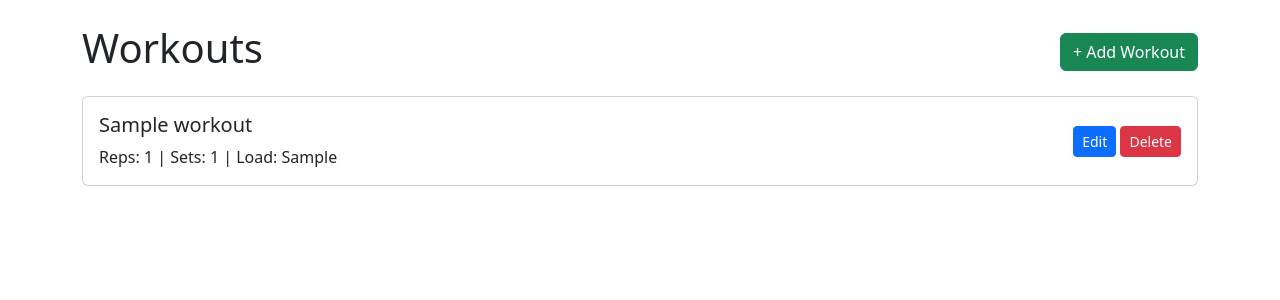
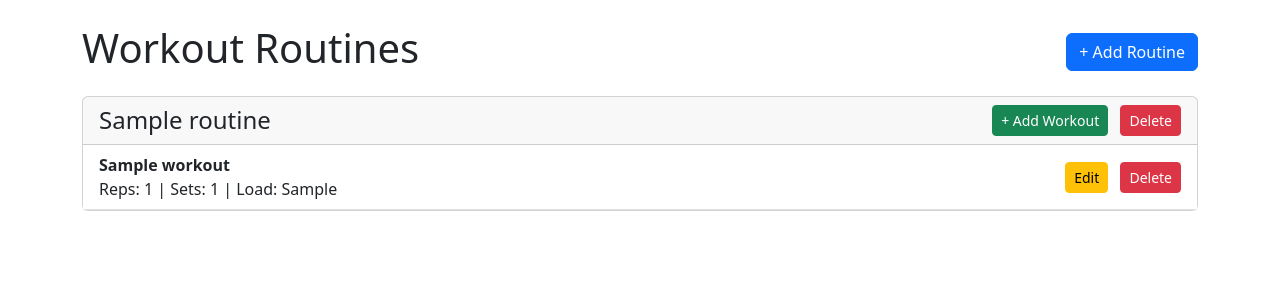
Before and after one commit to 28BEANS/FitTrack, a Flask app: page /workouts in a window 1280 px wide. Shown: the part 56-356 px from the top of the page. Run offline with Flask 3, Linux system fonts and the light colour scheme; a user stored in the database is signed in; tables that the repository leaves empty hold one stand-in row (values such as "Sample post").

Commit message:
added routines model, major changes to jinja template

```diff
--- a/main.py
+++ b/main.py
@@ -7,4 +7,4 @@ with app.app_context():
     db.create_all()
 
 if __name__ == "__main__":
-    app.run(debug=True)
+    app.run(debug=True, port=3000)
--- a/website/templates/workouts.html
+++ b/website/templates/workouts.html
@@ -6,34 +6,58 @@
 
 {% block body %}
 <div class="container mt-4">
+    <!-- Header with + Add Routine button -->
     <div class="d-flex justify-content-between align-items-center mb-3">
-        <h1>Workouts</h1>
-        <button type="button" class="btn btn-success" data-bs-toggle="modal" data-bs-target="#addWorkoutModal">
-            + Add Workout
+        <h1>Workout Routines</h1>
+        <button type="button" class="btn btn-primary" data-bs-toggle="modal" data-bs-target="#addRoutineModal">
+            + Add Routine
         </button>
     </div>
 
-    <!-- Workout List -->
+    {% if not routines %}
+        <div class="alert alert-info">
+            You have no routines yet.
+        </div>
+    {% endif %}
+
+    <!-- Routine Cards -->
+    {% for routine, workouts in workouts_by_routine.items() %}
+        <div class="card mb-4">
+            <div class="card-header d-flex justify-content-between align-items-center">
+                <h4 class="mb-0">{{ routine.label }}</h4>
+                <div>
+                    <!-- Add Workout Button -->
+                    <button class="btn btn-sm btn-success me-2" data-bs-toggle="modal" data-bs-target="#addWorkoutModal{{ routine.id }}">
+                        + Add Workout
+                    </button>
+
+                    <!-- Delete Routine Button -->
+                    <form method="POST" action="{{ url_for('views.delete_routine', id=routine.id) }}" class="d-inline">
+                        <button type="submit" class="btn btn-sm btn-danger">Delete</button>
+                    </form>
+                </div>
+            </div>
+
+            <ul class="list-group list-group-flush">
                 {% if workouts %}
                     {% for workout in workouts %}
-            <div class="card mb-3">
-                <div class="card-body d-flex justify-content-between align-items-center">
+                        <li class="list-group-item d-flex justify-content-between align-items-center">
                             <div>
-                        <h5 class="card-title">{{ workout.title }}</h5>
-                        <p class="card-text">Reps: {{ workout.reps }} | Sets: {{ workout.sets }} | Load: {{ workout.load }}</p>
+                                <strong>{{ workout.title }}</strong><br>
+                                Reps: {{ workout.reps }} | Sets: {{ workout.sets }} | Load: {{ workout.load }}
                             </div>
                             <div>
-                        <!-- Edit Button -->
-                        <button class="btn btn-sm btn-primary" data-bs-toggle="modal" data-bs-target="#editWorkoutModal{{ workout.id }}">Edit</button>
-                        <!-- Delete Form -->
+                                <!-- Edit button -->
+                                <button class="btn btn-sm btn-warning me-2" data-bs-toggle="modal" data-bs-target="#editWorkoutModal{{ workout.id }}">Edit</button>
+
+                                <!-- Delete button -->
                                 <form method="POST" action="{{ url_for('views.delete_workout', id=workout.id) }}" class="d-inline">
                                     <button type="submit" class="btn btn-sm btn-danger">Delete</button>
                                 </form>
                             </div>
-                </div>
-            </div>
+                        </li>
 
-            <!-- Edit Modal -->
+                        <!-- Edit Workout Modal -->
                         <div class="modal fade" id="editWorkoutModal{{ workout.id }}" tabindex="-1" aria-labelledby="editWorkoutModalLabel{{ workout.id }}" aria-hidden="true">
                             <div class="modal-dialog">
                                 <form method="POST" action="{{ url_for('views.update_workout', id=workout.id) }}" class="modal-content">
@@ -42,56 +66,76 @@
                                         <button type="button" class="btn-close" data-bs-dismiss="modal" aria-label="Close"></button>
                                     </div>
                                     <div class="modal-body">
-                            <label for="title" class="form-label">Title</label>
-                            <input type="text" name="title" class="form-control" value="{{ workout.title }}" required>
+                                        <label class="form-label">Title</label>
+                                        <input type="text" name="title" value="{{ workout.title }}" class="form-control" required>
 
-                            <label for="reps" class="form-label mt-2">Reps</label>
-                            <input type="number" name="reps" class="form-control" value="{{ workout.reps }}" required>
+                                        <label class="form-label mt-2">Reps</label>
+                                        <input type="number" name="reps" value="{{ workout.reps }}" class="form-control" required>
 
-                            <label for="sets" class="form-label mt-2">Sets</label>
-                            <input type="number" name="sets" class="form-control" value="{{ workout.sets }}" required>
+                                        <label class="form-label mt-2">Sets</label>
+                                        <input type="number" name="sets" value="{{ workout.sets }}" class="form-control" required>
 
-                            <label for="load" class="form-label mt-2">Load</label>
-                            <input type="text" name="load" id="load" class="form-control" placeholder="N/A if none" required>
+                                        <label class="form-label mt-2">Load</label>
+                                        <input type="text" name="load" value="{{ workout.load }}" class="form-control" required>
                                     </div>
                                     <div class="modal-footer">
-                            <button type="button" class="btn btn-secondary" data-bs-dismiss="modal">Cancel</button>
-                            <button type="submit" class="btn btn-primary">Update</button>
+                                        <button type="submit" class="btn btn-primary">Save Changes</button>
                                     </div>
                                 </form>
                             </div>
                         </div>
                     {% endfor %}
                 {% else %}
-        <div class="alert alert-info">
-            No workouts yet.
+                    <li class="list-group-item text-muted">No workouts in this routine yet.</li>
+                {% endif %}
+            </ul>
         </div>
-    {% endif %}
 
-    <!-- Add Modal -->
-    <div class="modal fade" id="addWorkoutModal" tabindex="-1" aria-labelledby="addWorkoutModalLabel" aria-hidden="true">
+        <!-- Add Workout Modal (per routine) -->
+        <div class="modal fade" id="addWorkoutModal{{ routine.id }}" tabindex="-1" aria-labelledby="addWorkoutModalLabel{{ routine.id }}" aria-hidden="true">
             <div class="modal-dialog">
-            <form method="POST" class="modal-content">
+                <form method="POST" action="{{ url_for('views.workouts') }}" class="modal-content">
                     <div class="modal-header">
-                    <h5 class="modal-title" id="addWorkoutModalLabel">New Workout</h5>
+                        <h5 class="modal-title">Add Workout to {{ routine.label }}</h5>
                         <button type="button" class="btn-close" data-bs-dismiss="modal" aria-label="Close"></button>
                     </div>
                     <div class="modal-body">
-                    <label for="title" class="form-label">Title</label>
-                    <input type="text" name="title" id="title" class="form-control" required>
+                        <input type="hidden" name="routine_id" value="{{ routine.id }}">
 
-                    <label for="reps" class="form-label mt-2">Reps</label>
-                    <input type="number" name="reps" id="reps" class="form-control" required>
+                        <label class="form-label">Title</label>
+                        <input type="text" name="title" class="form-control" required>
 
-                    <label for="sets" class="form-label mt-2">Sets</label>
-                    <input type="number" name="sets" id="sets" class="form-control" required>
+                        <label class="form-label mt-2">Reps</label>
+                        <input type="number" name="reps" class="form-control" required>
 
-                    <label for="load" class="form-label mt-2">Load</label>
-                    <input type="text" name="load" id="load" class="form-control" placeholder="N/A if none" required>
+                        <label class="form-label mt-2">Sets</label>
+                        <input type="number" name="sets" class="form-control" required>
+
+                        <label class="form-label mt-2">Load</label>
+                        <input type="text" name="load" class="form-control" placeholder="e.g. 20kg" required>
                     </div>
                     <div class="modal-footer">
-                    <button type="button" class="btn btn-secondary" data-bs-dismiss="modal">Cancel</button>
                         <button type="submit" class="btn btn-primary">Add Workout</button>
+                    </div>
+                </form>
+            </div>
+        </div>
+    {% endfor %}
+
+    <!-- Add Routine Modal (global) -->
+    <div class="modal fade" id="addRoutineModal" tabindex="-1" aria-labelledby="addRoutineModalLabel" aria-hidden="true">
+        <div class="modal-dialog">
+            <form method="POST" action="{{ url_for('views.add_routine') }}" class="modal-content">
+                <div class="modal-header">
+                    <h5 class="modal-title" id="addRoutineModalLabel">New Routine</h5>
+                    <button type="button" class="btn-close" data-bs-dismiss="modal" aria-label="Close"></button>
+                </div>
+                <div class="modal-body">
+                    <label for="label" class="form-label">Routine Name</label>
+                    <input type="text" name="label" id="label" class="form-control" required>
+                </div>
+                <div class="modal-footer">
+                    <button type="submit" class="btn btn-primary">Create Routine</button>
                 </div>
             </form>
         </div>
--- a/website/views.py
+++ b/website/views.py
@@ -1,7 +1,7 @@
 from flask import Blueprint, render_template, request, redirect, url_for
 from flask_login import  login_required, current_user
 from . import db
-from .models import Workout
+from .models import Workout, Routine
 
 views =  Blueprint('views', __name__)
 
@@ -18,22 +18,33 @@ def workouts():
         reps = int(request.form['reps'])
         sets = int(request.form['sets'])
         load = request.form['load']
+        routine_id = int(request.form['routine_id'])
 
-        new_workout = Workout(title=title, reps=reps, sets=sets, load=load, user_id=current_user.id)
+        routine = Routine.query.filter_by(id=routine_id, user_id=current_user.id).first()
+        if not routine:
+            return "Invalid routine.", 400
+
+        new_workout = Workout(
+            title=title,
+            reps=reps,
+            sets=sets,
+            load=load,
+            routine_id=routine_id
+        )
         db.session.add(new_workout)
         db.session.commit()
 
         return redirect(url_for('views.workouts'))
 
-    # Display workouts
-    workouts = Workout.query.filter_by(user_id=current_user.id).all()
-    return render_template('workouts.html', workouts=workouts)
+    routines = Routine.query.filter_by(user_id=current_user.id).all()
+    workouts_by_routine = {r: r.workouts for r in routines}
+    return render_template('workouts.html', routines=routines, workouts_by_routine=workouts_by_routine)
 
 @views.route('/delete-workout/<int:id>', methods=['POST'])
 @login_required
 def delete_workout(id):
     workout = Workout.query.get_or_404(id)
-    if workout.user_id != current_user.id:
+    if workout.routine.user_id != current_user.id:
         return "Unauthorized", 403
     db.session.delete(workout)
     db.session.commit()
@@ -44,7 +55,9 @@ def delete_workout(id):
 @login_required
 def update_workout(id):
     workout = Workout.query.get_or_404(id)
-    if workout.user_id != current_user.id:
+
+    # Corrected ownership check via routine
+    if workout.routine.user_id != current_user.id:
         return "Unauthorized", 403
 
     workout.title = request.form['title']
@@ -54,8 +67,27 @@ def update_workout(id):
     db.session.commit()
     return redirect(url_for('views.workouts'))
 
+@views.route('/add-routine', methods=['POST'])
+@login_required
+def add_routine():
+    label = request.form['label']
+    if not label.strip():
+        return "Routine label required", 400
 
+    new_routine = Routine(label=label.strip(), user_id=current_user.id)
+    db.session.add(new_routine)
+    db.session.commit()
+    return redirect(url_for('views.workouts'))
 
+@views.route('/delete-routine/<int:id>', methods=['POST'])
+@login_required
+def delete_routine(id):
+    routine = Routine.query.get_or_404(id)
+    if routine.user_id != current_user.id:
+        return "Unauthorized", 403
+    db.session.delete(routine)
+    db.session.commit()
+    return redirect(url_for('views.workouts'))
 
 @views.route('/meal')
 @login_required
```
Also changed, not shown: website/models.py (+10 -4 lines). Lines whose indentation alone changed are shown as unchanged.
